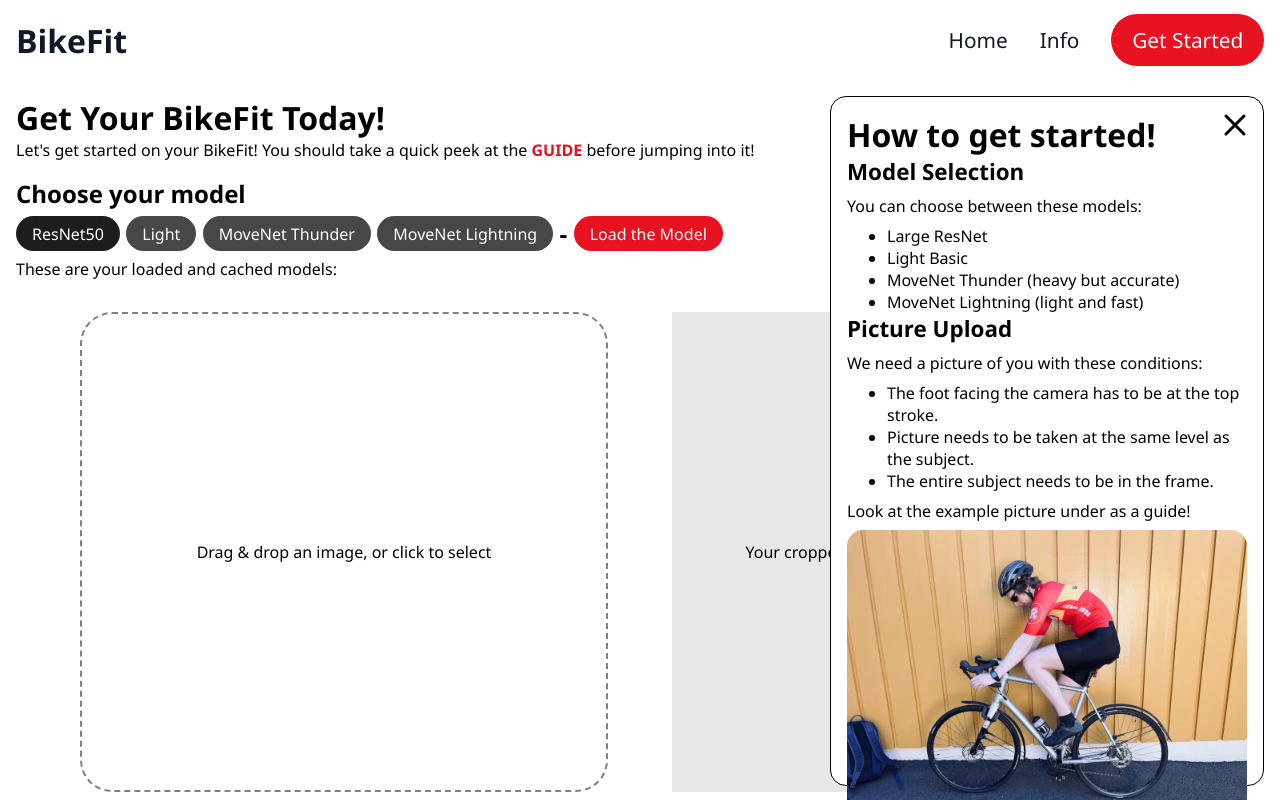
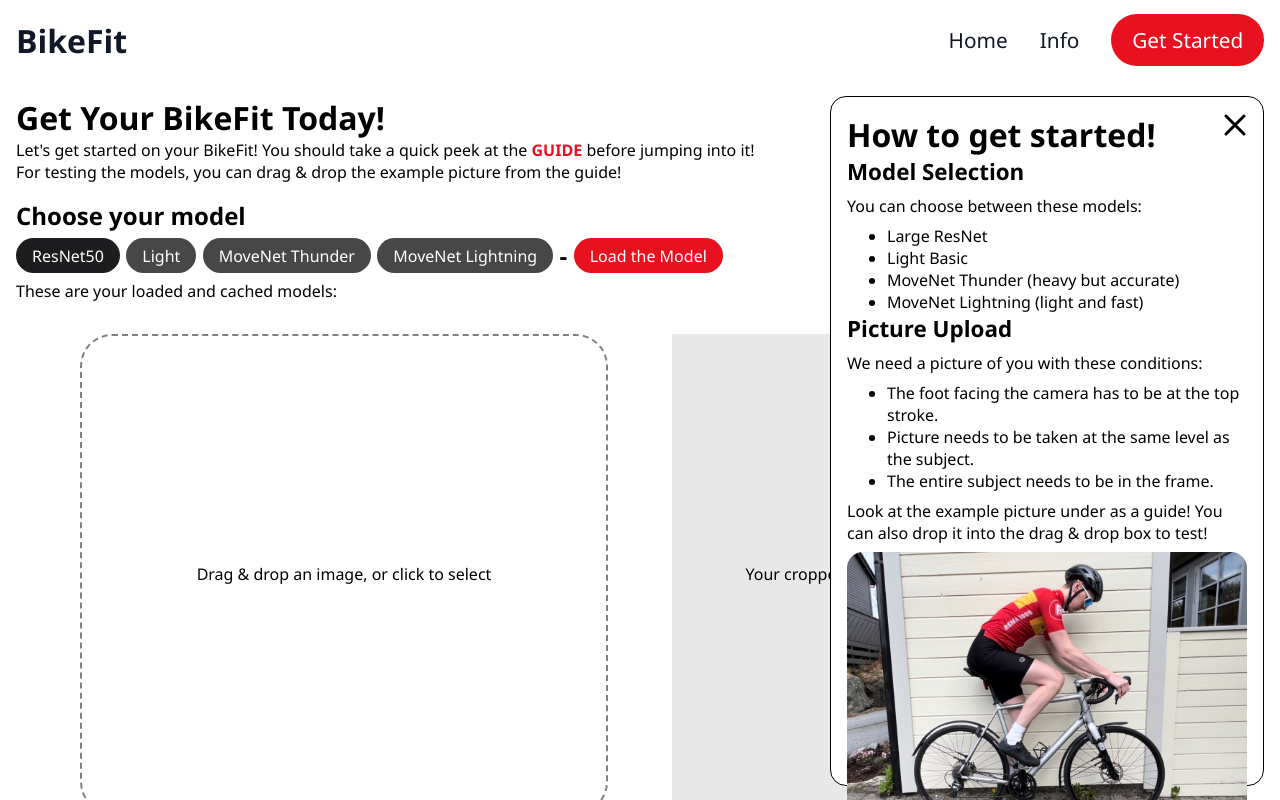
Before and after one commit to williamsaether/BikeFit, a Next.js app in the folder frontend/: page /fitting in a window 1280 px wide. Both pictures are taken after a click on the element "GUIDE". Shown: the top 800 px of the page. Built offline with nearby package versions, Linux system fonts and the light colour scheme; what @tensorflow/tfjs would draw is missing.

Commit message:
Update example picture, and fix left/right flipping for angle calculation

```diff
--- a/frontend/app/fitting/page.tsx
+++ b/frontend/app/fitting/page.tsx
@@ -149,7 +149,8 @@
 	const calculateAngles = () => {
 		if (!joints) return null
 
-		const index = joints[4][0] < joints[6][0] ? 0 : 1;
+		const leftSide = joints[4][0] < joints[6][0]
+		const index = leftSide ? 0 : 1;
 
 		const shoulder = joints[index]
 		const elbow = joints[index + 2]
@@ -163,7 +164,7 @@
 		return {
 			knee_angle: 180 - calculateAngle(hip, knee, ankle),
 			hip_angle: calculateAngle(shoulder, hip, knee),
-			torso_angle: 180 - calculateAngle(horizontal, hip, shoulder),
+			torso_angle: leftSide ? 180 - calculateAngle(horizontal, hip, shoulder) : calculateAngle(horizontal, hip, shoulder),
 			shoulder_angle: calculateAngle(elbow, shoulder, hip),
 			elbow_angle: calculateAngle(shoulder, elbow, wrist),
 		};
@@ -226,6 +227,7 @@
 					Let's get started on your BikeFit! You should take a quick
 					peek at the <span onClick={() => setOpenTutorial(true)}>GUIDE</span> before jumping into it!
 				</p>
+				<p>For testing the models, you can drag & drop the example picture from the guide!</p>
 				<div className={styles.models}>
 					<h2>Choose your model</h2>
 					<div className={styles.modelButtons}>
@@ -362,7 +364,7 @@
 						<li>Picture needs to be taken at the same level as the subject.</li>
 						<li>The entire subject needs to be in the frame.</li>
 					</ul>
-					<p>Look at the example picture under as a guide!</p>
+					<p>Look at the example picture under as a guide! You can also drop it into the drag & drop box to test!</p>
 				</div>
 				<Image
 					src={"/images/example-topstroke.webp"}
```
Also changed, not shown: frontend/public/images/example-topstroke.webp.
